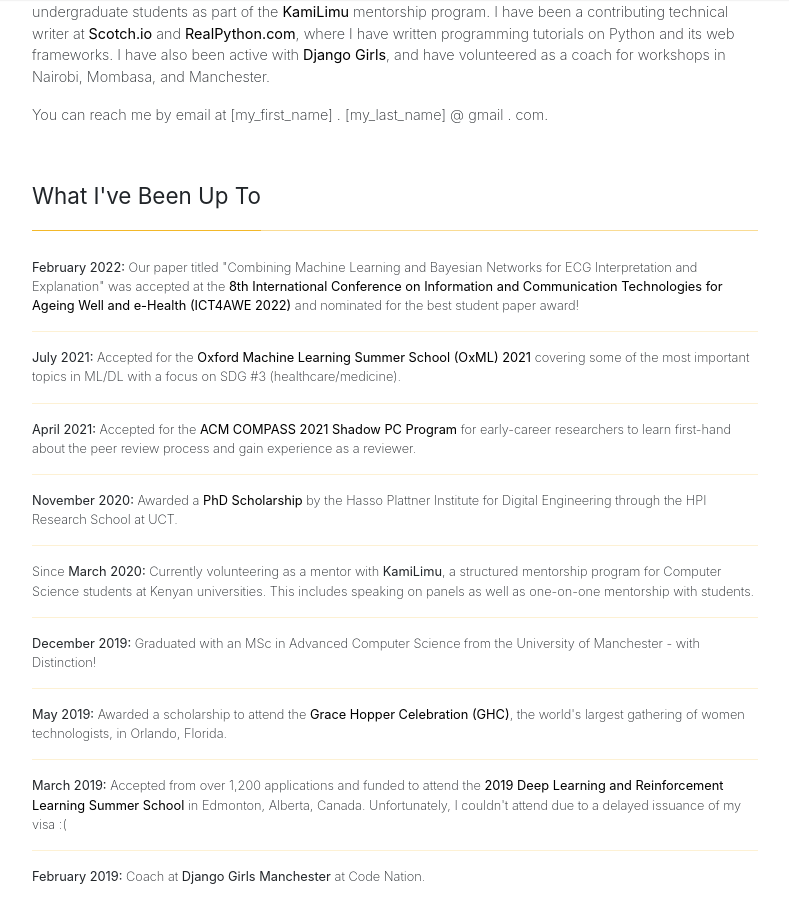
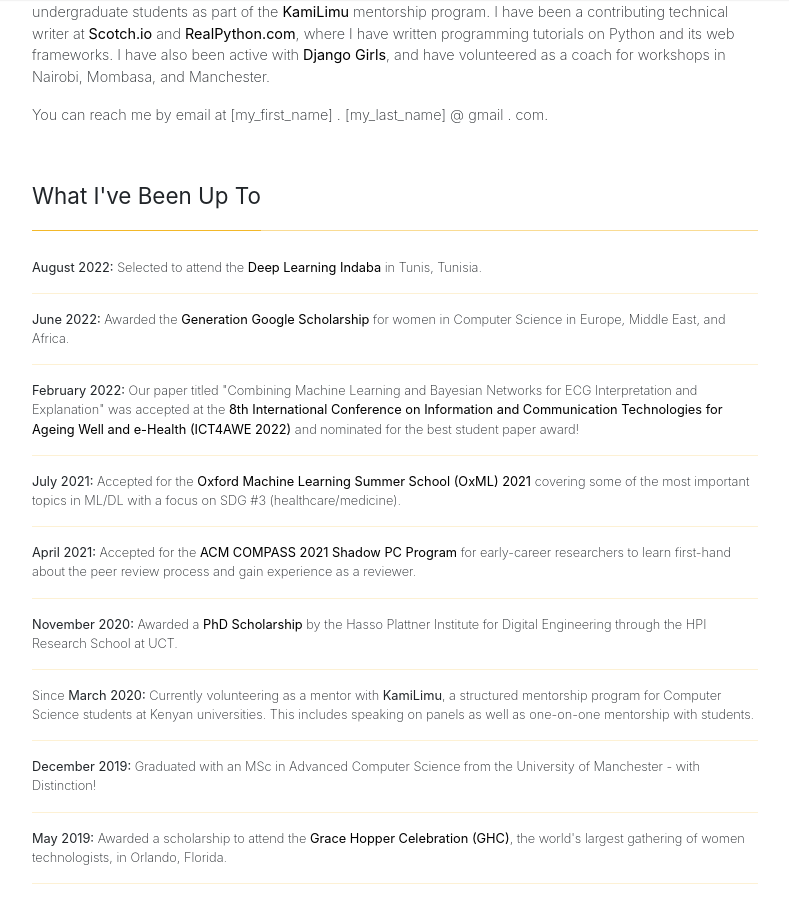
Before and after one commit to mbithenzomo/mbithenzomo.github.io, a Jekyll site: the page built from index.html, in a window 1280 px wide and 900 px high, scrolled down 481 px. Shown: the whole window, without its empty margins (245-1034 px from the left). Built offline with Jekyll 4.4.1, drawn with Linux system fonts in a browser that asks for light colours; nearby versions of some CDN libraries.

Commit message:
Recent updates

```diff
--- a/index.html
+++ b/index.html
@@ -35,8 +35,11 @@
         <div class="section-title">
             <h2><span>What I've Been Up To</span></h2>
         </div>
+        <p><strong>August 2022:</strong> Selected to attend the <a href="https://deeplearningindaba.com/2022/" target="blank">Deep Learning Indaba</a> in Tunis, Tunisia.</p> <hr>
+        <p><strong>June 2022:</strong> Awarded the <a href="https://buildyourfuture.withgoogle.com/scholarships/google-scholarship-recipients" target="blank">Generation
+        Google Scholarship</a> for women in Computer Science in Europe, Middle East, and Africa.</p> <hr>
         <p><strong>February 2022:</strong> Our paper titled "Combining Machine Learning and Bayesian Networks for ECG Interpretation and Explanation" was accepted at
-        the <a href="https://ict4awe.scitevents.org/" target="_blank"> 8th International Conference on Information and Communication Technologies for Ageing Well and
+        the <a href="https://ict4awe.scitevents.org/" target="_blank">8th International Conference on Information and Communication Technologies for Ageing Well and
         e-Health (ICT4AWE 2022)</a> and nominated for the best student paper award!</p> <hr>
         <p><strong>July 2021:</strong> Accepted for the <a href="https://www.oxfordml.school/" target="_blank">Oxford Machine Learning Summer School (OxML) 2021</a> covering
         some of the most important topics in ML/DL with a focus on  SDG #3 (healthcare/medicine).</p> <hr>
```
